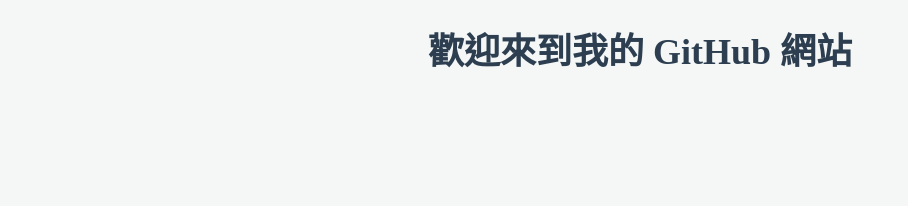
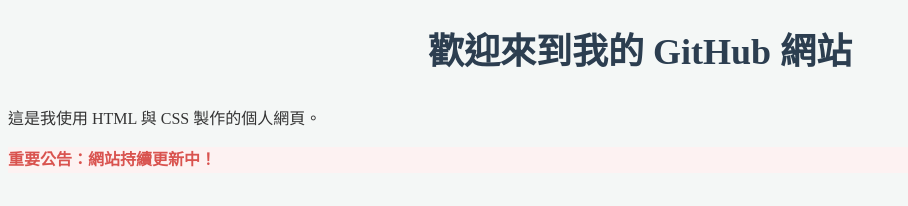
Before and after one commit to C114181128/1120HW_28, a plain HTML site: page index.html in a window 1280 px wide. Shown: the whole page, without its empty margins (0-908 px from the left). Drawn offline with Linux system fonts and the light colour scheme.

Commit message:
Update index.html

```diff
--- a/index.html
+++ b/index.html
@@ -30,3 +30,11 @@
 <body>
 
   <h1>歡迎來到我的 GitHub 網站</h1>
+
+  <p>這是我使用 HTML 與 CSS 製作的個人網頁。</p>
+
+  <!-- 任務 3 實際套用：在標籤中加入 class="notice" -->
+  <p class="notice">重要公告：網站持續更新中！</p>
+
+</body>
+</html>
```
